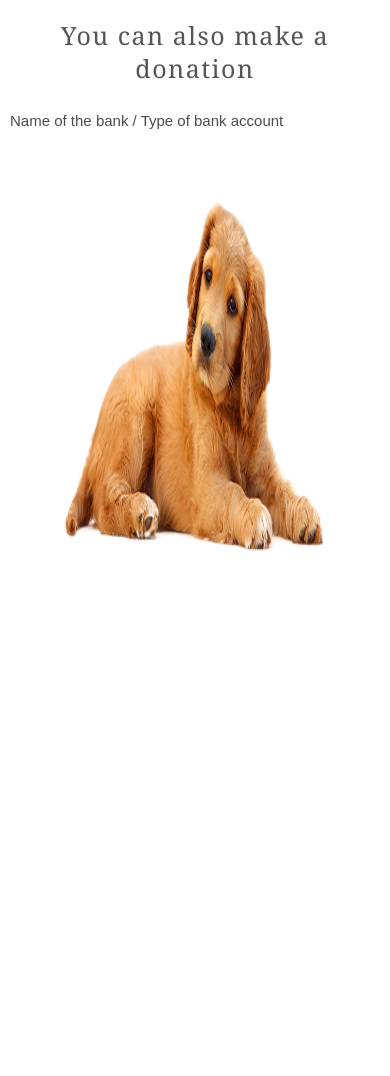
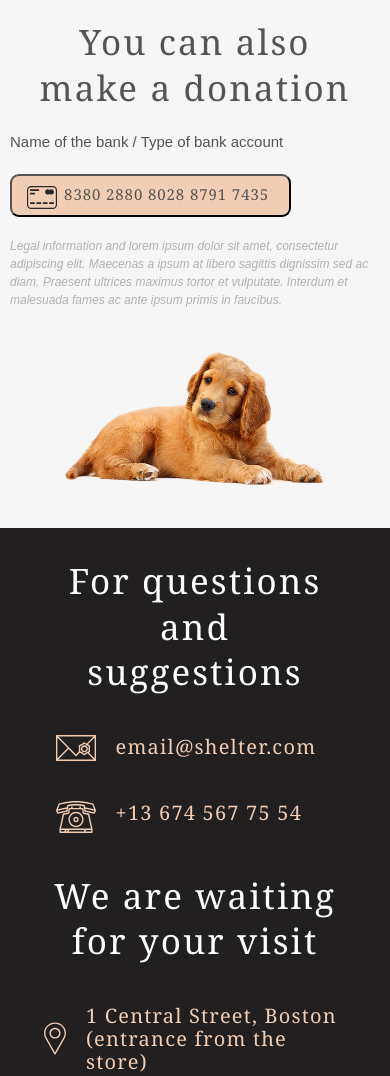
Before and after one commit to MickKrishtopa/shelter, a plain HTML site: page shelter/index.html in a window 390 px wide. Shown: the part 3860-4936 px from the top of the page. Before the commit the page ends 4455 px from the top, so only its background shows below. Drawn offline with Linux system fonts and the light colour scheme.

Commit message:
feat: finish HTML

```diff
--- /dev/null
+++ b/shelter/blocks/donation.css
@@ -0,0 +1,115 @@
+.donation {
+  padding: 80px 180px 100px 180px;
+  display: flex;
+  justify-content: space-between;
+  background: #f6f6f6;
+}
+
+.donation__image {
+  width: 505px;
+  height: 261px;
+  margin-right: 30px;
+}
+
+.donation__title {
+  font-family: "Georgia";
+  font-style: normal;
+  font-weight: 400;
+  font-size: 35px;
+  line-height: 130%;
+  letter-spacing: 0.06em;
+  color: #545454;
+  margin: 14px 0 0;
+}
+
+.donation__bank-details {
+  font-family: "Arial";
+  font-style: normal;
+  font-weight: 400;
+  font-size: 15px;
+  line-height: 110%;
+  color: #545454;
+  margin: 20px 0 0;
+}
+
+.donation__button-credit-card {
+  width: 349px;
+  height: 43px;
+  margin-top: 20px;
+  padding: 10px 20px;
+  background: #f1cdb3;
+  border-radius: 9px;
+  display: flex;
+  justify-content: space-between;
+  padding-left: 15px;
+}
+
+.donation__card-number {
+  font-family: "Georgia";
+  font-style: normal;
+  font-weight: 400;
+  font-size: 20px;
+  line-height: 115%;
+  letter-spacing: 0.06em;
+  color: #545454;
+}
+
+.donation__description {
+  font-family: "Arial";
+  font-style: italic;
+  font-weight: 400;
+  font-size: 12px;
+  line-height: 18px;
+  color: #b2b2b2;
+  margin: 20px 0 0;
+}
+
+@media screen and (max-width: 1090px) {
+  .donation {
+    padding: 0;
+    flex-direction: column-reverse;
+  }
+
+  .donation__description-area {
+    padding: 80px 194px 60px;
+  }
+
+  .donation__image {
+    margin: 0 auto 100px;
+  }
+}
+
+@media screen and (max-width: 700px) {
+  .donation {
+    padding: 42px 10px;
+  }
+  .donation__description-area {
+    padding: 0;
+  }
+  .donation__image {
+    margin: 42px auto 0;
+  }
+
+  .donation__bank-details {
+    line-height: 160%;
+  }
+
+  .donation__button-credit-card {
+    width: 281px;
+    height: 43px;
+  }
+
+  .donation__card-number {
+    font-size: 15px;
+    line-height: 110%;
+  }
+
+  .donation__image {
+    width: 260px;
+    height: 135px;
+  }
+
+  .donation__title {
+    text-align: center;
+  }
+}
--- /dev/null
+++ b/shelter/blocks/footer.css
@@ -0,0 +1,87 @@
+.footer {
+  padding: 40px 40px 0;
+  display: flex;
+  flex-wrap: wrap;
+  justify-content: space-between;
+  background-color: #211f20;
+}
+
+.footer__contacts {
+  max-width: 279px;
+}
+
+.footer__location {
+  max-width: 302px;
+}
+
+.footer__title {
+  margin: 0;
+  font-family: "Georgia";
+  font-style: normal;
+  font-weight: 400;
+  font-size: 35px;
+  line-height: 130%;
+  letter-spacing: 0.06em;
+  color: #ffffff;
+}
+
+.footer__text {
+  font-family: "Georgia";
+  font-style: normal;
+  font-weight: 400;
+  font-size: 20px;
+  line-height: 115%;
+  letter-spacing: 0.06em;
+  color: #f1cdb3;
+  margin: 40px 0 0;
+  display: flex;
+}
+
+.footer__icon {
+  margin-right: 20px;
+}
+
+/* .footer__copyrighte {
+  font-family: "Georgia";
+  font-style: normal;
+  font-weight: 400;
+  font-size: 15px;
+  line-height: 115%;
+  letter-spacing: 0.06em;
+  color: #f1cdb3;
+  margin
+} */
+
+@media screen and (max-width: 1090px) {
+  .footer {
+    padding: 30px 64px 0;
+    justify-content: center;
+  }
+
+  .footer__contacts {
+    max-width: 279px;
+    margin-right: 59px;
+  }
+
+  .footer__image {
+    margin-top: 69px;
+  }
+}
+
+@media screen and (max-width: 777px) {
+  .footer {
+    padding: 30px 10px 0;
+  }
+
+  .footer__title {
+    text-align: center;
+  }
+
+  .footer__contacts {
+    margin: 0 auto;
+  }
+
+  .footer__location {
+    margin: 40px auto 0;
+  }
+}
--- a/shelter/index.html
+++ b/shelter/index.html
@@ -184,16 +184,65 @@
         </ul>
       </section>
 
-      <section class="about">
-        <img src="./images/donation-dog.png" alt="" class="about__image" />
-        <div class="about__description-area">
-          <h2 class="about__title">You can also make a donation</h2>
-          <p class="about__description">
+      <section class="donation">
+        <img
+          src="./images/donation-dog.png"
+          alt="Dog"
+          class="donation__image"
+        />
+        <div class="donation__description-area">
+          <h2 class="donation__title">
+            You can also<br />
+            make a donation
+          </h2>
+          <p class="donation__bank-details">
             Name of the bank / Type of bank account
           </p>
-          <p class="about__description"></p>
+
+          <button class="donation__button-credit-card">
+            <img
+              src="./images/credit-card.svg"
+              alt="credit card"
+              class="donation__credit-card-icon"
+            />
+            <span class="donation__card-number">8380 2880 8028 8791 7435</span>
+          </button>
+
+          <p class="donation__description">
+            Legal information and lorem ipsum dolor sit amet, consectetur
+            adipiscing elit. Maecenas a ipsum at libero sagittis dignissim sed
+            ac diam. Praesent ultrices maximus tortor et vulputate. Interdum et
+            malesuada fames ac ante ipsum primis in faucibus.
+          </p>
         </div>
       </section>
     </main>
+
+    <footer class="footer">
+      <div class="footer__contacts">
+        <h2 class="footer__title">For questions and suggestions</h2>
+        <p class="footer__text">
+          <img src="./images/mail.svg" alt="" class="footer__icon" />
+          email@shelter.com
+        </p>
+        <p class="footer__text">
+          <img src="./images/phone.svg" alt="" class="footer__icon" />+13 674
+          567 75 54
+        </p>
+        <!-- <p class="footer__copyrighte">&#xa9; Develop by Mikhail Krishtopa</p> -->
+      </div>
+      <div class="footer__location">
+        <h2 class="footer__title">We are waiting for your visit</h2>
+        <p class="footer__text">
+          <img src="./images/pin.svg" alt="" class="footer__icon" />1 Central
+          Street, Boston (entrance from the store)
+        </p>
+        <p class="footer__text">
+          <img src="./images/pin.svg" alt="" class="footer__icon" />18 South
+          Park, London
+        </p>
+      </div>
+      <img src="./images/footer-puppy.png" alt="" class="footer__image" />
+    </footer>
   </body>
 </html>
--- a/shelter/style.css
+++ b/shelter/style.css
@@ -3,3 +3,5 @@
 @import url(./blocks/about.css);
 @import url(./blocks/pets.css);
 @import url(./blocks/help.css);
+@import url(./blocks/donation.css);
+@import url(./blocks/footer.css);
```
Also changed, not shown: shelter/images/credit-card.svg (added), shelter/images/footer-puppy.png (added), shelter/images/mail.svg (added), shelter/images/phone.svg (added), shelter/images/pin.svg (added).
